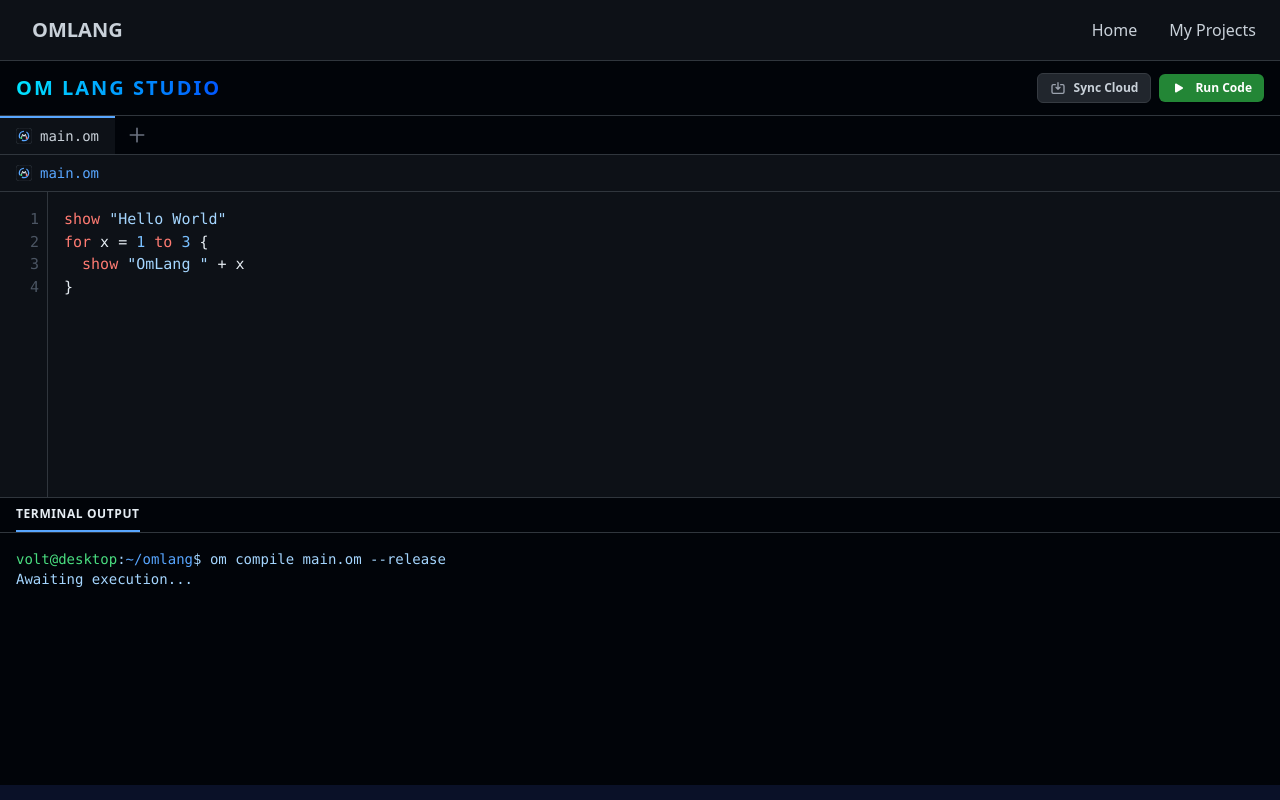
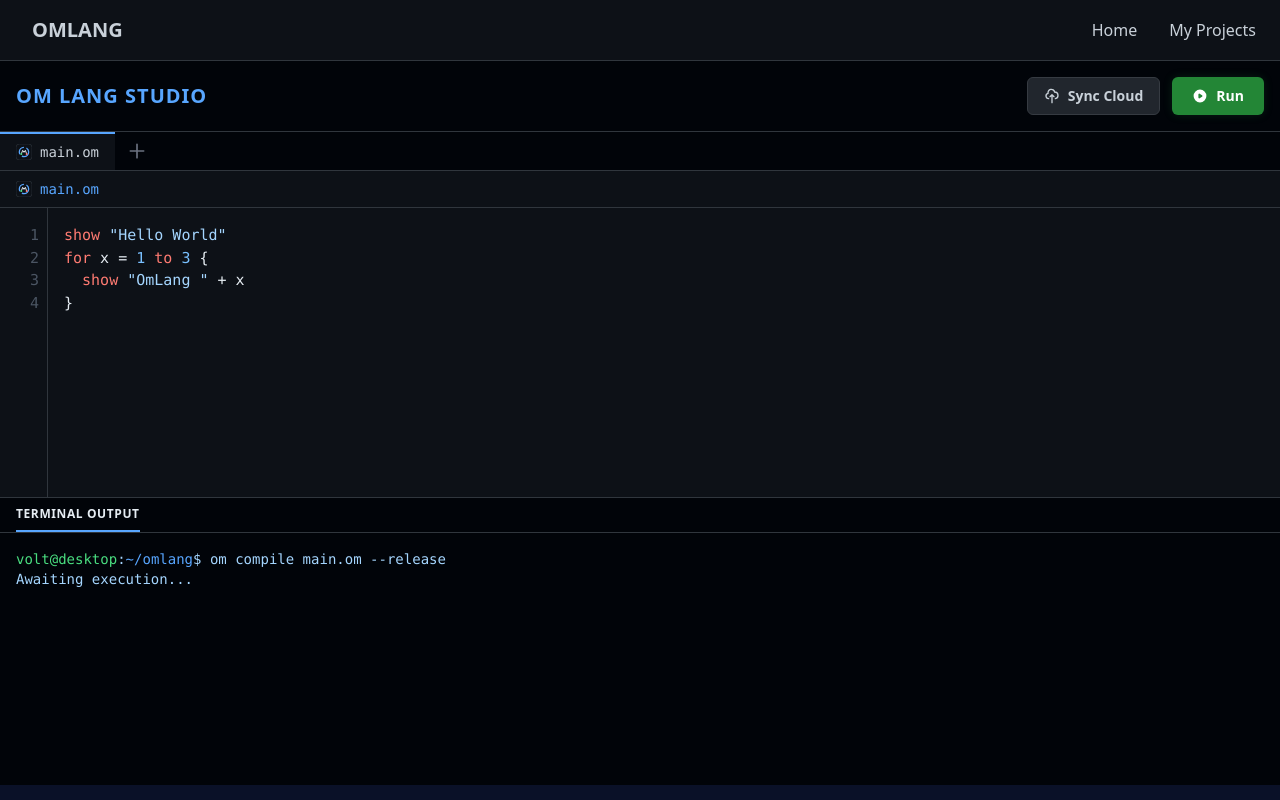
Before and after one commit to Kiran-mondal/OmLang, a Next.js app: page / in a window 1280 px wide. Built offline with nearby package versions, Linux system fonts and the light colour scheme.

Commit message:
Update Header.jsx

```diff
--- a/components/Header.jsx
+++ b/components/Header.jsx
@@ -1,23 +1,38 @@
+import React from 'react';
+
 export default function Header({ handleSave, isSaving, handleRun }) {
   return (
-    <header className="flex items-center justify-between bg-[#010409] px-4 py-3 border-b border-[#30363d] text-sm">
-      <div className="flex items-center gap-3">
-        {/* ছবি বাদ দিয়ে টেক্সটটিকে বড় এবং গ্লোয়িং নীল গ্রেডিয়েন্ট দেওয়া হয়েছে */}
-        <span className="font-extrabold tracking-widest text-xl bg-clip-text text-transparent bg-gradient-to-r from-[#00E5FF] to-[#0055FF]">
-          OM LANG STUDIO
-        </span>
+    <div className="flex items-center justify-between bg-[#010409] p-3 md:p-4 border-b border-[#30363d]">
+
+      {/* 📱 রেসপন্সিভ টাইটেল: মোবাইলে এক লাইনে থাকবে */}
+      <div className="text-[15px] md:text-xl font-extrabold text-[#58a6ff] tracking-wider whitespace-nowrap">
+        OM LANG <span className="hidden sm:inline">STUDIO</span>
       </div>
 
-      <div className="flex items-center gap-2">
-        <button onClick={handleSave} disabled={isSaving} className="flex items-center gap-2 bg-[#21262d] hover:bg-[#30363d] text-[#c9d1d9] border border-[#363b42] px-3 py-1.5 rounded-md text-xs font-bold transition-all disabled:opacity-50 whitespace-nowrap">
-          <svg className="w-4 h-4 text-gray-400" fill="none" viewBox="0 0 24 24" stroke="currentColor"><path strokeLinecap="round" strokeLinejoin="round" strokeWidth={2} d="M8 7H5a2 2 0 00-2 2v9a2 2 0 002 2h14a2 2 0 002-2V9a2 2 0 00-2-2h-3m-1 4l-3 3m0 0l-3-3m3 3V4" /></svg>
-          {isSaving ? 'Saving...' : 'Sync Cloud'}
+      {/* ⚡ অ্যাকশন বাটন ব্লক */}
+      <div className="flex gap-2 md:gap-3">
+        <button
+          onClick={handleSave}
+          disabled={isSaving}
+          className="flex items-center gap-1 md:gap-2 bg-[#21262d] hover:bg-[#30363d] text-[#c9d1d9] px-3 py-1.5 md:px-4 md:py-2 rounded-md text-xs md:text-sm font-semibold border border-[#363b42] transition-colors disabled:opacity-50"
+        >
+          <svg className="w-3.5 h-3.5 md:w-4 md:h-4" fill="none" stroke="currentColor" viewBox="0 0 24 24" xmlns="http://www.w3.org/2000/svg">
+            <path strokeLinecap="round" strokeLinejoin="round" strokeWidth="2" d="M7 16a4 4 0 01-.88-7.903A5 5 0 1115.9 6L16 6a5 5 0 011 9.9M15 13l-3-3m0 0l-3 3m3-3v12"></path>
+          </svg>
+          <span className="hidden md:inline">{isSaving ? 'Saving...' : 'Sync Cloud'}</span>
+          <span className="md:hidden">{isSaving ? '...' : 'Sync'}</span>
         </button>
-        <button onClick={handleRun} className="flex items-center gap-2 bg-[#238636] hover:bg-[#2ea043] text-white px-3 py-1.5 rounded-md text-xs font-bold transition-all shadow-sm whitespace-nowrap">
-          <svg className="w-4 h-4 fill-current" viewBox="0 0 16 16"><path d="M11.596 8.697l-6.363 3.692c-.54.313-1.233-.066-1.233-.697V4.308c0-.63.692-1.01 1.233-.696l6.363 3.692a.802.802 0 0 1 0 1.393z"/></svg>
-          Run Code
+
+        <button
+          onClick={handleRun}
+          className="flex items-center gap-1 md:gap-2 bg-[#238636] hover:bg-[#2ea043] text-white px-4 py-1.5 md:px-5 md:py-2 rounded-md text-xs md:text-sm font-semibold transition-colors shadow-[0_0_10px_rgba(35,134,54,0.2)]"
+        >
+          <svg className="w-3.5 h-3.5 md:w-4 md:h-4" fill="currentColor" viewBox="0 0 20 20" xmlns="http://www.w3.org/2000/svg">
+            <path fillRule="evenodd" d="M10 18a8 8 0 100-16 8 8 0 000 16zM9.555 7.168A1 1 0 008 8v4a1 1 0 001.555.832l3-2a1 1 0 000-1.664l-3-2z" clipRule="evenodd"></path>
+          </svg>
+          Run
         </button>
       </div>
-    </header>
+    </div>
   );
 }
```
